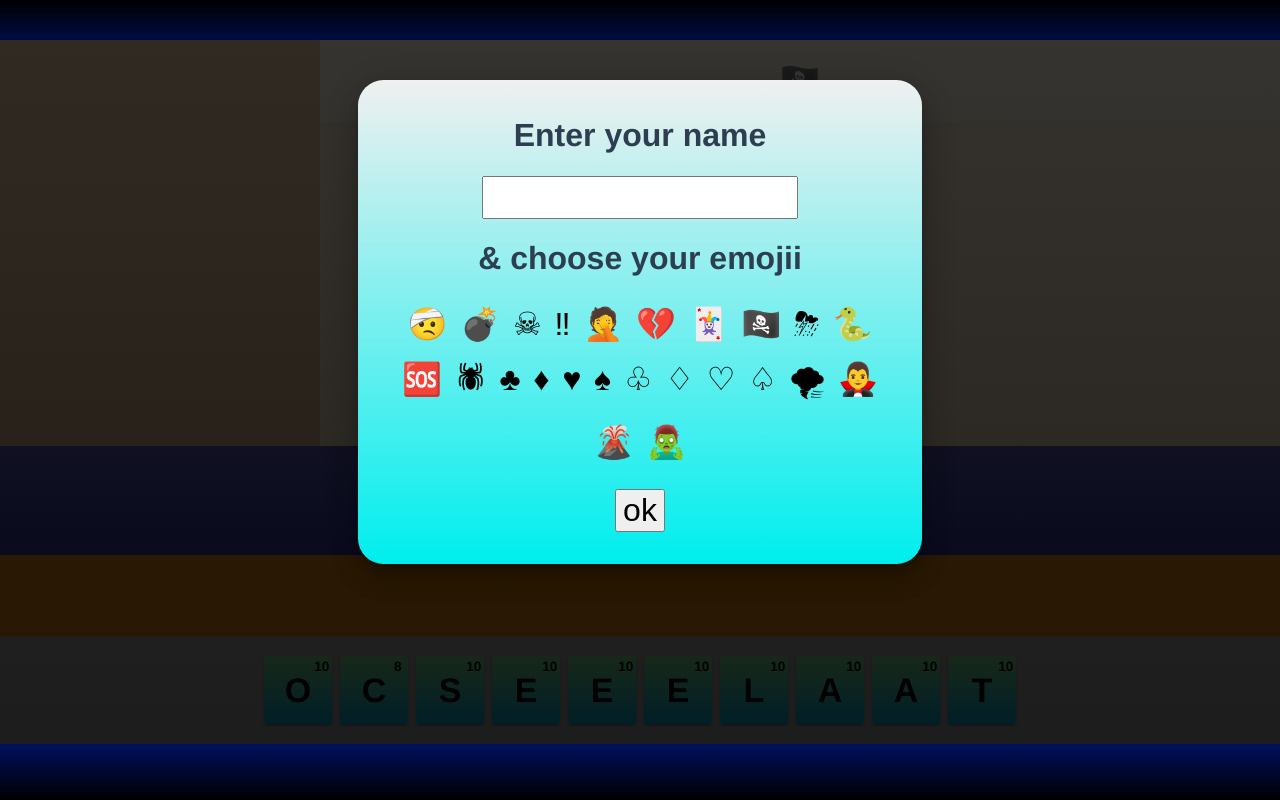
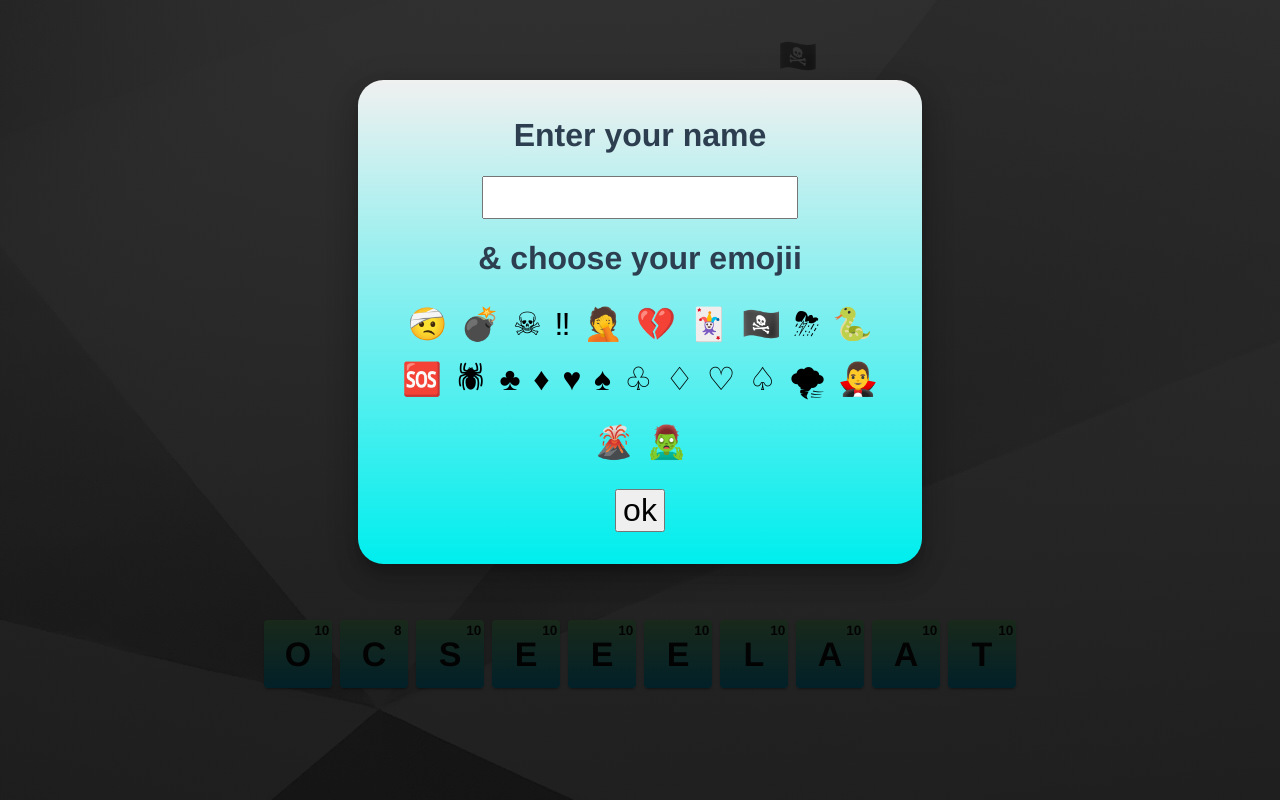
Before and after one commit to iGoog/lex-be-friends, a Vue app: page / in a window 1280 px wide. Built offline with nearby package versions, Linux system fonts and the light colour scheme; what socketcluster-client would draw is missing.

Commit message:
significant re-styling work.

```diff
--- a/src/components/LexFriends/Hand.vue
+++ b/src/components/LexFriends/Hand.vue
@@ -48,7 +48,7 @@
     }
 
     .handArea {
-        background-color: silver;
+        /*background-color: silver;*/
         width: 100%;
         height: 100%;
     }
--- a/src/components/LexFriends/Play.vue
+++ b/src/components/LexFriends/Play.vue
@@ -41,10 +41,9 @@
 
 
 .playArea {
-    padding: 0;
-    margin: 0;
-    width: 100%;
-    height: 100%;
-    background-color: darkorange;
+    /*background: rgb(160,255,248);*/
+    /*background: linear-gradient(126deg, rgba(160,255,248,0.19091386554621848) 4%, rgba(153,193,224,0.20211834733893552) 48%, rgba(0,141,170,0.21052170868347342) 100%);*/
+
+
 }
 </style>
--- a/src/components/LexFriends/Score.vue
+++ b/src/components/LexFriends/Score.vue
@@ -38,6 +38,6 @@
 .scoreArea {
     width: 100%;
     height: 100%;
-    background-color: burlywood;
+    /*background-color: burlywood;*/
 }
 </style>
--- a/src/components/LexFriends/Title.vue
+++ b/src/components/LexFriends/Title.vue
@@ -21,6 +21,6 @@
 .titleArea {
     width: 100%;
     height: 100%;
-    background-color: cornsilk;
+    /*background-color: cornsilk;*/
 }
 </style>
--- a/src/components/LexFriends/Words.vue
+++ b/src/components/LexFriends/Words.vue
@@ -42,7 +42,7 @@
 .wordsArea {
     width: 100%;
     height: 100%;
-    background-color: blanchedalmond;
+    /*background-color: blanchedalmond;*/
     text-align: left;
 }
 .flex {
--- a/src/components/LexFriends/playCards.css
+++ b/src/components/LexFriends/playCards.css
@@ -57,3 +57,7 @@
 .hoveringLeft {
     margin-left: 9vmin;
 }
+ul {
+    margin-block-start: 0em;
+    margin-block-end: 0em;
+}
--- a/src/components/LexFriendsGame.vue
+++ b/src/components/LexFriendsGame.vue
@@ -50,9 +50,10 @@
 <style>
     body {
         overflow: hidden !important;
-        margin: 5vh 0px 7vh 0px !important;
-        background: rgb(0,0,0);
-        background: linear-gradient(180deg, rgba(0,0,0,1) 0%, rgba(0,23,133,1) 10%, rgba(28,26,170,0.8015405991498161) 50%, rgba(0,23,133,1) 90%, rgba(0,0,0,1) 100%);
+        margin: 2vh 0px 10vh 0px !important;
+        /*background: rgb(0,0,0);*/
+        /*background: linear-gradient(180deg, rgba(0,0,0,1) 0%, rgba(0,23,133,1) 10%, rgba(28,26,170,0.8015405991498161) 50%, rgba(0,23,133,1) 90%, rgba(0,0,0,1) 100%);*/
+        background: url("../assets/back.jpg");
     }
 </style>
 <style scoped>
@@ -61,13 +62,13 @@
         width: 100vw;
         height: 88vh;
         grid-template-areas:
-                "score title "
-                "score words "
-                "deck  deck"
-                "play  play"
-                "hand  hand";
-        grid-template-rows: 1fr 8fr 2fr 2fr 2fr;
-        grid-template-columns: 1fr 3fr ;
+                "x score title z"
+                "x score words z"
+                "x deck  deck  z"
+                "x play  play  z"
+                "x hand  hand  z";
+        grid-template-rows: 1fr 8fr 10vmin 10vmin 10vmin 3vmin;
+        grid-template-columns: 1vmin 1fr 3fr 1vmin;
 
     }
     #title {
--- a/src/components/popover/PopoverShade.vue
+++ b/src/components/popover/PopoverShade.vue
@@ -21,10 +21,10 @@
     position: absolute;
     /* body margin: 5vh 0px 7vh 0px*/
     width: 100%;
-    height: 88vh;
+    height: 100vh;
     z-index: 100;
     padding: 0;
-    margin: 0;
+    margin: -2vh 0 0 0;
 }
 
 .fade-enter-active, .fade-leave-active {
```
Also changed, not shown: src/assets/back.jpg (added).
